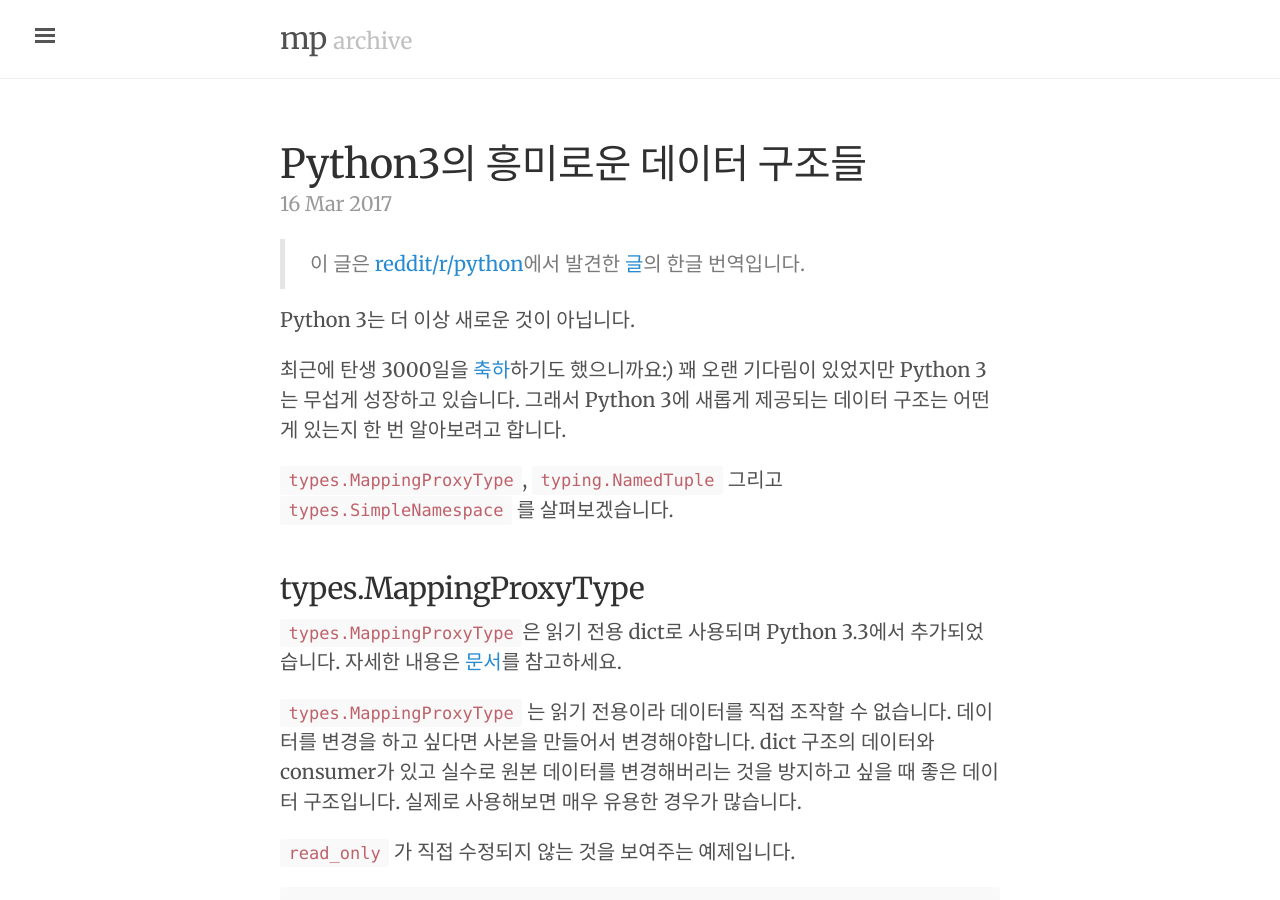
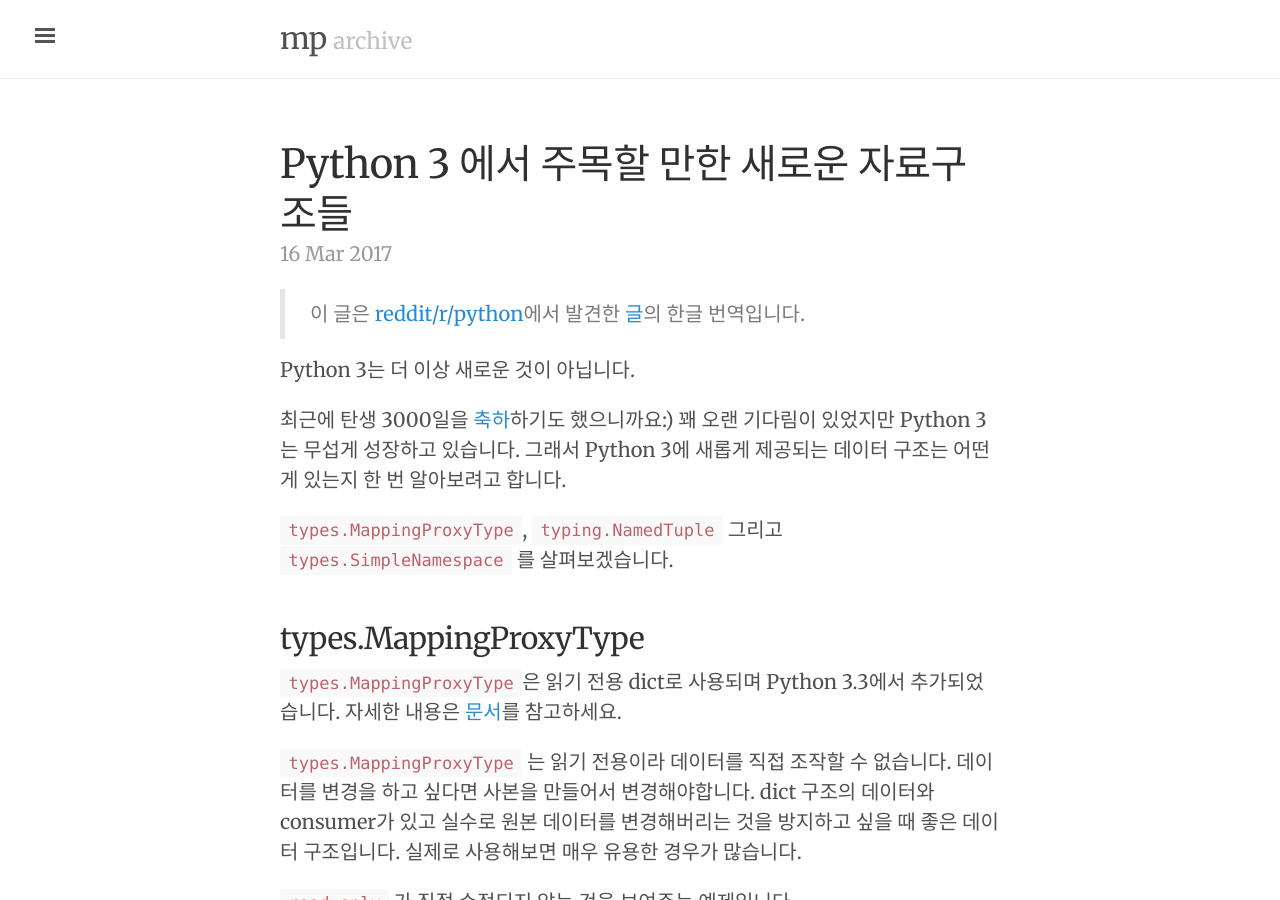
Before and after one commit to mnpk/mnpk.github.io, a Jekyll site: the page built from _posts/2017-03-16-python3-data-structure.md, in a window 1280 px wide and 900 px high. Built offline with Jekyll 4.4.1, drawn with Linux system fonts in a browser that asks for light colours; comment, search, counter and statistics services are not loaded.

Commit message:
Update 2017-03-16-python3-data-structure.md

```diff
--- a/_posts/2017-03-16-python3-data-structure.md
+++ b/_posts/2017-03-16-python3-data-structure.md
@@ -1,6 +1,6 @@
 ---
 layout: post
-title: Python3의 흥미로운 데이터 구조들
+title: Python 3 에서 주목할 만한 새로운 자료구조들
 ---
 > 이 글은 [reddit/r/python](https://www.reddit.com/r/Python/comments/5zfsq4/new_interesting_data_structures_in_python_3/)에서 발견한 [글](https://github.com/topper-123/Articles/blob/master/New-interesting-data-types-in-Python3.rst)의 한글 번역입니다.
 
```
